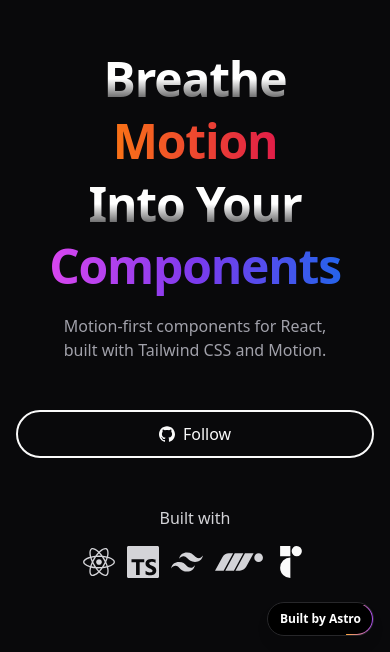
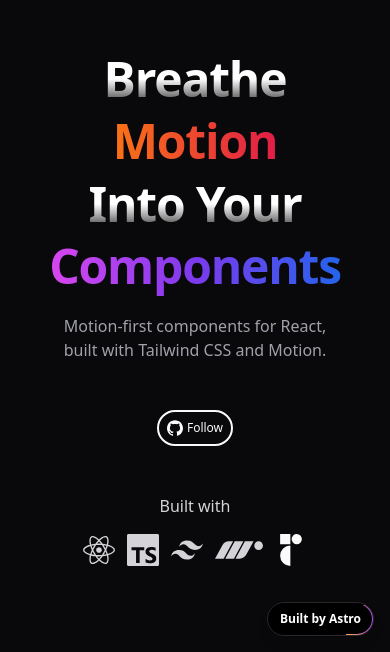
Before and after one commit to astrod333/astro-ui, a Next.js app: page / in a window 390 px wide. Shown: the part 192-844 px from the top of the page. Built offline with nearby package versions, Linux system fonts and the light colour scheme.

Commit message:
style(hero): adjust github button styling for better responsiveness
Make the GitHub button more compact on mobile devices while maintaining desktop appearance. Changes include smaller padding, reduced height, and adjusted text size for mobile view.

```diff
--- a/components/hero.tsx
+++ b/components/hero.tsx
@@ -60,7 +60,7 @@ export const Hero = () => {
             href="https://github.com/astrod333"
             target="_blank"
             rel="noopener noreferrer"
-            className="w-full md:w-fit cursor-pointer flex items-center justify-center gap-2 h-12 px-8 py-3 rounded-full border-2 border-zinc-950 dark:text-zinc-50 font-medium dark:border-zinc-50 text-zinc-900"
+            className="w-auto md:w-fit cursor-pointer flex items-center justify-center gap-1 h-9 px-2 py-1 text-xs md:h-12 md:px-8 md:py-3 md:text-base rounded-full border-2 border-zinc-950 dark:text-zinc-50 font-medium dark:border-zinc-50 text-zinc-900"
           >
             <SiGithub className="size-4 fill-zinc-950 dark:fill-zinc-50" />
             Follow
```
